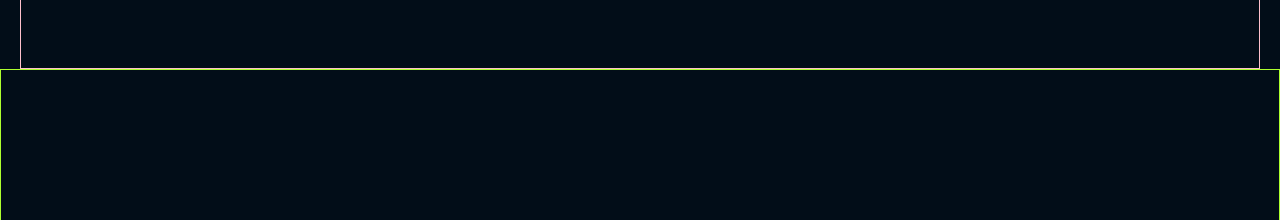
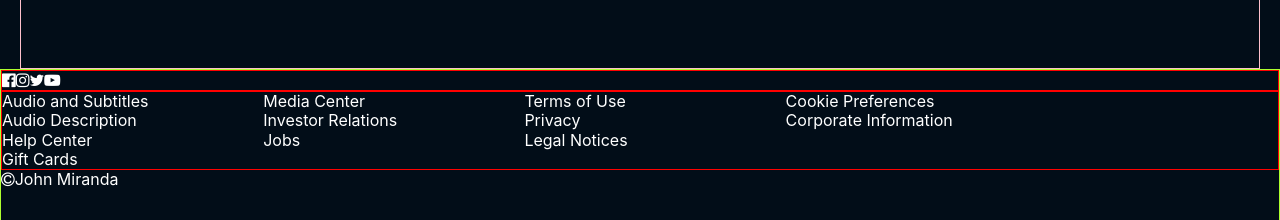
Before and after one commit to john2796/moviedb-hooks, a React (Create React App) app: page / in a window 1280 px wide. Shown: the part 854-1074 px from the top of the page. Built offline with nearby package versions, Linux system fonts and the light colour scheme; no server answers.

Commit message:
styling footer

```diff
--- a/src/SCSS/home.scss
+++ b/src/SCSS/home.scss
@@ -48,4 +48,15 @@ main {
 footer {
   grid-area: footer;
   border: 1px solid greenyellow;
+
+  .f-socials {
+    border: 1px solid red;
+  }
+  .f-content {
+    border: 1px solid red;
+    display: grid;
+    grid-template-columns: repeat(auto-fill, minmax(200px, 1fr));
+    grid-gap: 3rem;
+    margin: 0 auto;
+  }
 }
--- a/src/components/Home.js
+++ b/src/components/Home.js
@@ -44,30 +44,38 @@ const Home = () => {
 
       {/* Footer */}
       <footer>
-        {/* <div className="f-socials">
+        <div className="f-socials">
           <i className="fa fa-facebook-official" aria-hidden="true" />
           <i className="fa fa-instagram" aria-hidden="true" />
           <i className="fa fa-twitter" aria-hidden="true" />
           <i className="fa fa-youtube-play" aria-hidden="true" />
         </div>
         <ul className="f-content">
+          <span>
             <li>Audio and Subtitles</li>
             <li>Audio Description</li>
             <li>Help Center</li>
             <li>Gift Cards </li>
+          </span>
+          <span>
             <li>Media Center</li>
             <li>Investor Relations</li>
             <li>Jobs </li>
+          </span>
+          <span>
             <li>Terms of Use</li>
             <li>Privacy</li>
             <li>Legal Notices</li>
+          </span>
+          <span>
             <li>Cookie Preferences</li>
             <li>Corporate Information</li>
+          </span>
         </ul>
         <p className="f-copyright">
           <i className="fa fa-copyright" aria-hidden="true" />
           John Miranda
-        </p> */}
+        </p>
       </footer>
     </div>
   )
```
Lines whose indentation alone changed are shown as unchanged.
